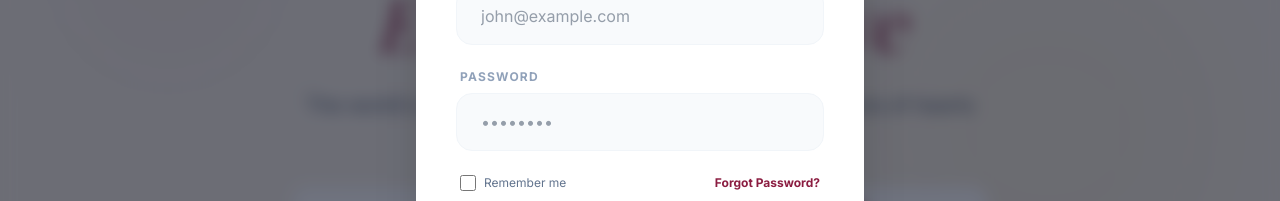
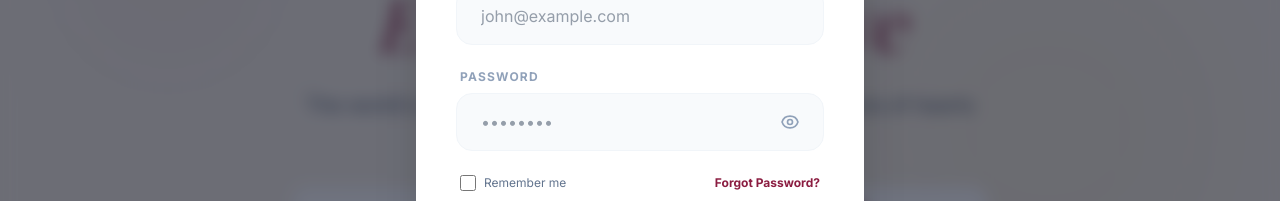
Before and after one commit to shivamsahu7/sahu-fe, a React (Vite) app: page / in a window 1280 px wide. Both pictures are taken after a click on the button "Login". Shown: the part 309-510 px from the top of the page. Built offline with nearby package versions, Linux system fonts and the light colour scheme; a web font is replaced by a local one.

Commit message:
refactor: switch to axios and add password visibility toggle

```diff
--- a/package.json
+++ b/package.json
@@ -10,6 +10,7 @@
     "preview": "vite preview"
   },
   "dependencies": {
+    "axios": "^1.14.0",
     "react": "^19.2.4",
     "react-dom": "^19.2.4"
   },
--- a/src/components/auth/Login.jsx
+++ b/src/components/auth/Login.jsx
@@ -4,6 +4,7 @@ import { login } from '../../services/authService';
 const Login = ({ isOpen, onClose, onAuthSuccess }) => {
   const [email, setEmail] = useState('');
   const [password, setPassword] = useState('');
+  const [showPassword, setShowPassword] = useState(false);
   const [error, setError] = useState('');
   const [loading, setLoading] = useState(false);
 
@@ -23,6 +24,10 @@ const Login = ({ isOpen, onClose, onAuthSuccess }) => {
     } finally {
       setLoading(false);
     }
+  };
+
+  const togglePasswordVisibility = () => {
+    setShowPassword(!showPassword);
   };
 
   return (
@@ -67,17 +72,36 @@ const Login = ({ isOpen, onClose, onAuthSuccess }) => {
               />
             </div>
 
-            <div>
+            <div className="relative">
               <label className="block text-xs font-bold text-slate-400 uppercase tracking-widest mb-2 ml-1">Password</label>
+              <div className="relative">
                 <input
-                type="password"
+                  type={showPassword ? "text" : "password"}
                   value={password}
                   onChange={(e) => setPassword(e.target.value)}
                   autoComplete="current-password"
                   required
-                className="w-full px-6 py-4 bg-slate-50 border border-slate-100 rounded-2xl focus:outline-none focus:ring-2 focus:ring-brand-primary/20 focus:border-brand-primary transition-all text-slate-700"
+                  className="w-full px-6 py-4 bg-slate-50 border border-slate-100 rounded-2xl focus:outline-none focus:ring-2 focus:ring-brand-primary/20 focus:border-brand-primary transition-all text-slate-700 pr-14"
                   placeholder="••••••••"
                 />
+                <button
+                  type="button"
+                  onClick={togglePasswordVisibility}
+                  className="absolute right-4 top-1/2 -translate-y-1/2 p-2 text-slate-400 hover:text-brand-primary transition-colors focus:outline-none"
+                  aria-label={showPassword ? "Hide password" : "Show password"}
+                >
+                  {showPassword ? (
+                    <svg className="w-5 h-5" fill="none" stroke="currentColor" viewBox="0 0 24 24">
+                      <path strokeLinecap="round" strokeLinejoin="round" strokeWidth="2" d="M13.875 18.825A10.05 10.05 0 0112 19c-4.478 0-8.268-2.943-9.543-7a9.97 9.97 0 011.563-3.029m5.858.908a3 3 0 114.243 4.243M9.878 9.878l4.242 4.242M9.88 9.88l-3.29-3.29m7.532 7.532l3.29 3.29M3 3l18 18" />
+                    </svg>
+                  ) : (
+                    <svg className="w-5 h-5" fill="none" stroke="currentColor" viewBox="0 0 24 24">
+                      <path strokeLinecap="round" strokeLinejoin="round" strokeWidth="2" d="M15 12a3 3 0 11-6 0 3 3 0 016 0z" />
+                      <path strokeLinecap="round" strokeLinejoin="round" strokeWidth="2" d="M2.458 12C3.732 7.943 7.523 5 12 5c4.478 0 8.268 2.943 9.542 7-1.274 4.057-5.064 7-9.542 7-4.477 0-8.268-2.943-9.542-7z" />
+                    </svg>
+                  )}
+                </button>
+              </div>
             </div>
 
             <div className="flex items-center justify-between text-xs px-1">
--- a/src/services/authService.js
+++ b/src/services/authService.js
@@ -1,25 +1,24 @@
+import axios from 'axios';
+
 const API_BASE_URL = import.meta.env.VITE_API_URL || 'http://localhost:3001/api/v1';
+
+const api = axios.create({
+  baseURL: API_BASE_URL,
+  headers: {
+    'Content-Type': 'application/json',
+  },
+});
 
 export const login = async (email, password) => {
   try {
-    const response = await fetch(`${API_BASE_URL}/user/auth/login`, {
-      method: 'POST',
-      headers: {
-        'Content-Type': 'application/json',
-      },
-      body: JSON.stringify({ email, password }),
-    });
+    const response = await api.post('/user/auth/login', { email, password });
 
-    if (!response.ok) {
-      const errorData = await response.json().catch(() => ({}));
-      throw new Error(errorData.message || `Login failed with status ${response.status}`);
-    }
-
-    // Based on Swagger, 200 OK has No Body.
-    // We assume cookies or headers will handle the session.
-    return { success: true, status: response.status };
+    // Axios returns the data directly in response.data
+    // Swagger says 200 OK has No Body, so we just check the status
+    return { success: true, status: response.status, data: response.data };
   } catch (error) {
-    console.error('Login Error:', error);
-    throw error;
+    const message = error.response?.data?.message || error.message || 'Login failed';
+    console.error('Login Error:', message);
+    throw new Error(message);
   }
 };
```
Also changed, not shown: 1 other file (tests, documents, lock files or other folders). Lines whose indentation alone changed are shown as unchanged.
